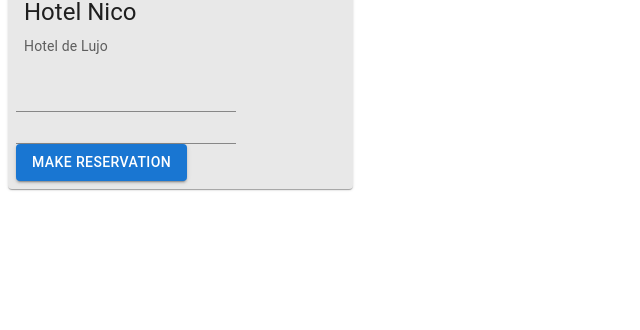
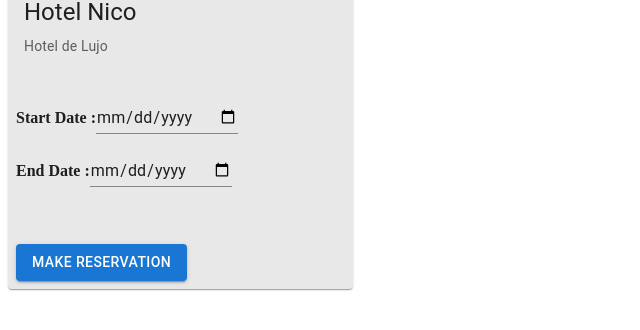
Before and after one commit to nicoisz/hotelBooking, a React (Vite) app: page /hotel/1 in a window 1280 px wide. Shown: the part 168-498 px from the top of the page, without its empty margins (0-640 px from the left). Built offline with nearby package versions, Linux system fonts and the light colour scheme; data requests are answered from the project's data file.

Commit message:
fixing errors

```diff
--- a/src/App.jsx
+++ b/src/App.jsx
@@ -2,17 +2,21 @@ import { QueryClient, QueryClientProvider } from "@tanstack/react-query";
 import HotelList from "./components/HotelList";
 import { Route, Switch } from "wouter";
 import HotelDetails from "./components/HotelDetails";
+import { Toaster } from "react-hot-toast";
 
 const client = new QueryClient();
 
 function App() {
   return (
+    <>
+      <Toaster position="top-left" reverseOrder={false} />
       <QueryClientProvider client={client}>
         <Switch>
           <Route path="/" component={HotelList} />
           <Route path="/hotel/:id" component={HotelDetails} />
         </Switch>
       </QueryClientProvider>
+    </>
   );
 }
 
--- a/src/components/Bookingform.jsx
+++ b/src/components/Bookingform.jsx
@@ -18,16 +18,27 @@ function BookingForm({ hotel }) {
   };
 
   return (
-    <form onSubmit={handleSubmit(onsubmit)}>
-      <Input type="data" {...register("startDate", { required: true })}></Input>
-      {errors.startDate && (
-        <Typography style={{ color: "red" }}>Start Date is required</Typography>
-      )}
+    <form onSubmit={handleSubmit(onSubmit)}>
+      <h4>
+        Start Date :
+        <Input
+          type="date"
+          {...register("startDate", { required: true })}
+        ></Input>
+        {errors.startDate && (
+          <Typography style={{ color: "red" }}>
+            Start Date is required
+          </Typography>
+        )}
+      </h4>
+      <h4>
+        End Date :
+        <Input type="date" {...register("endDate", { required: true })}></Input>
+        {errors.endDate && (
+          <Typography style={{ color: "red" }}>End Date is required</Typography>
+        )}
+      </h4>
       <br />
-      <Input type="data" {...register("endDate", { required: true })}></Input>
-      {errors.endDate && (
-        <Typography style={{ color: "red" }}>End Date is required</Typography>
-      )}
       <br />
       <Button variant="contained" type="submit">
         Make Reservation
--- a/src/store.jsx
+++ b/src/store.jsx
@@ -1,7 +1,7 @@
 import { create } from "zustand";
 
 const useStore = create((set) => ({
-  reservation: [],
+  reservations: [],
   addReservation: (hotel, dates) =>
     set((state) => ({
       reservations: [...state.reservations, { hotel, dates }],
```
Lines whose indentation alone changed are shown as unchanged.
